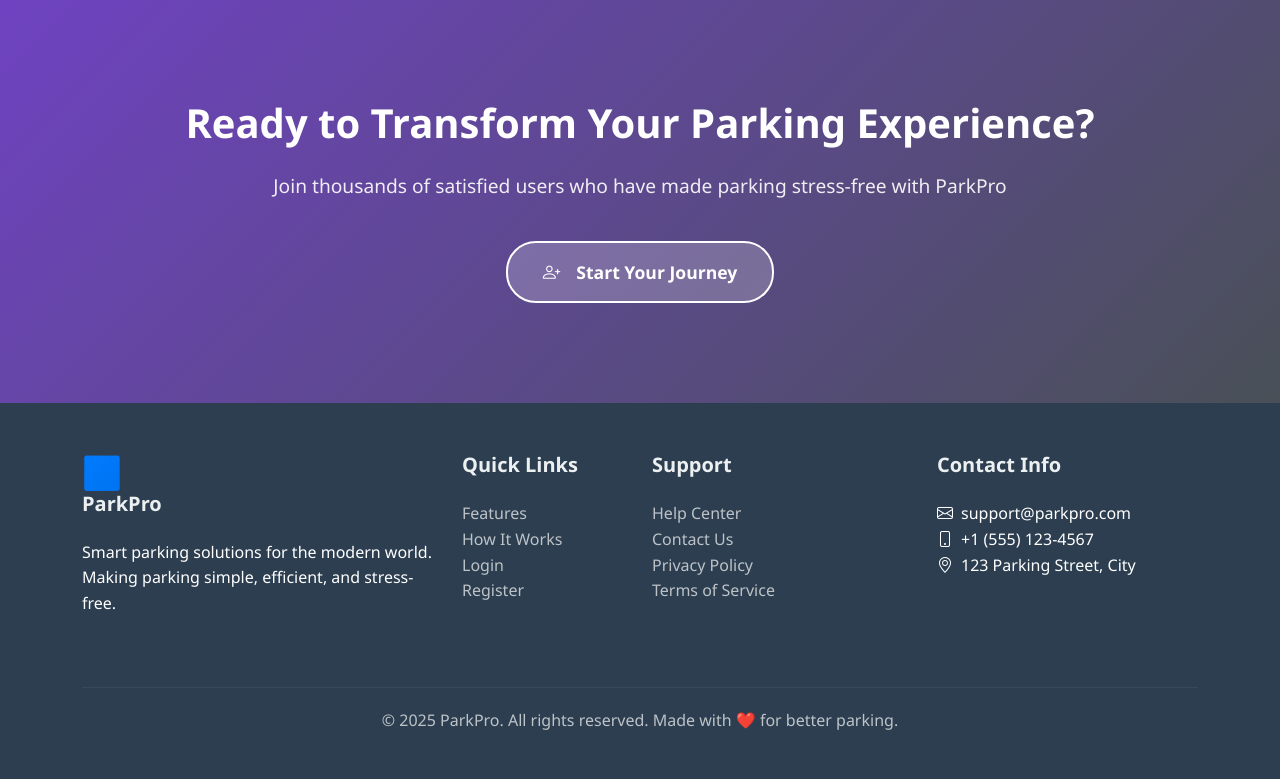
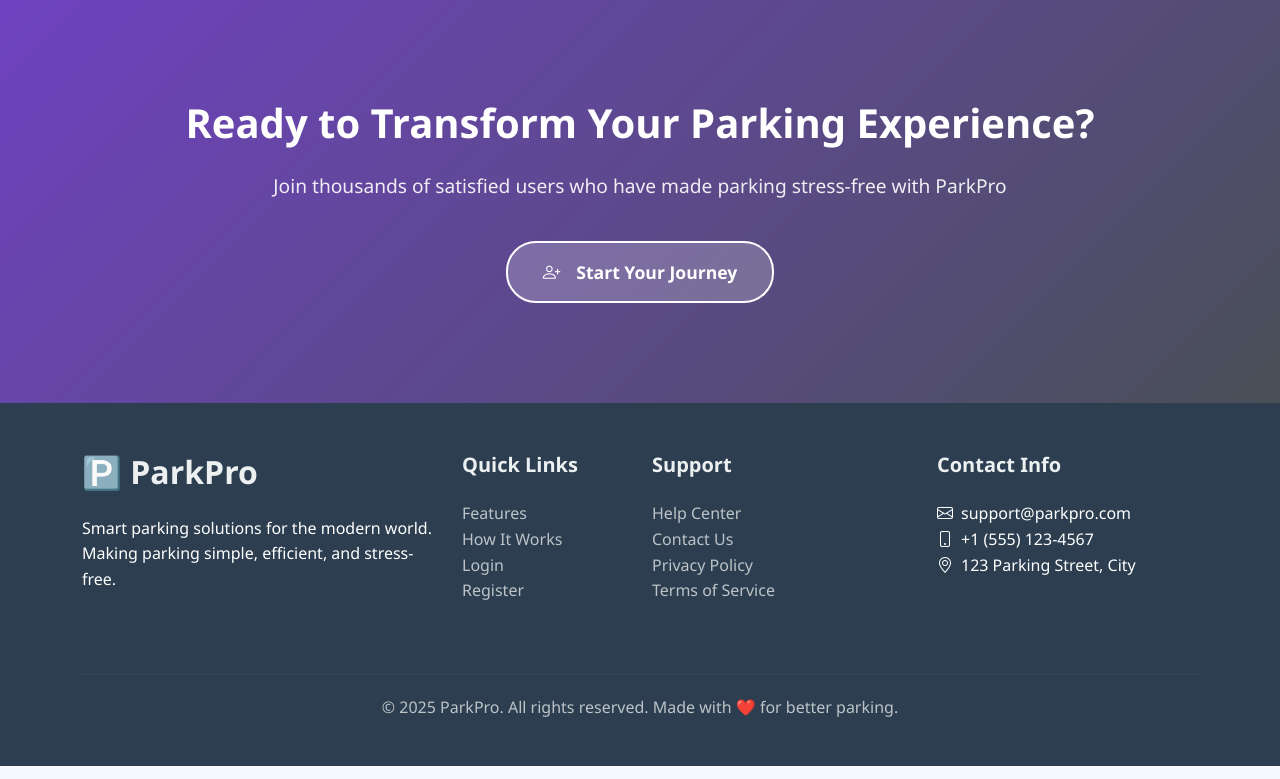
Before and after one commit to Shreyas-prog108/parkpro, a Flask app: page / in a window 1280 px wide. Shown: the part 2857-3636 px from the top of the page. Run offline with Flask 3, Linux system fonts and the light colour scheme.

Commit message:
updated logo

```diff
--- a/templates/home.html
+++ b/templates/home.html
@@ -50,19 +50,6 @@
 
         .brand-icon {
             font-size: 2rem;
-            background: var(--primary-gradient);
-            -webkit-background-clip: text;
-            -webkit-text-fill-color: transparent;
-            background-clip: text;
-            color: #007bff; /* Fallback color */
-        }
-
-        /* Fallback for older browsers */
-        @supports not (-webkit-background-clip: text) {
-            .brand-icon {
-                color: #007bff !important;
-                background: none !important;
-            }
         }
 
         .nav-link {
@@ -264,10 +251,7 @@
             -webkit-text-fill-color: transparent;
             background-clip: text;
             color: #007bff;
-            /* Fallback for browsers that don't support background-clip */
         }
-
-        /* Fallback for older browsers */
         @supports not (-webkit-background-clip: text) {
             .feature-icon i {
                 color: #007bff !important;
@@ -641,8 +625,7 @@
             <div class="row">
                 <div class="col-lg-4 col-md-6 mb-4">
                     <h5>
-                        <div class="brand-icon">🅿️</div>
-                        ParkPro
+                        <div class="brand-icon">🅿️ ParkPro</div>
                     </h5>
                     <p>Smart parking solutions for the modern world. Making parking simple, efficient, and stress-free.</p>
                 </div>
```
